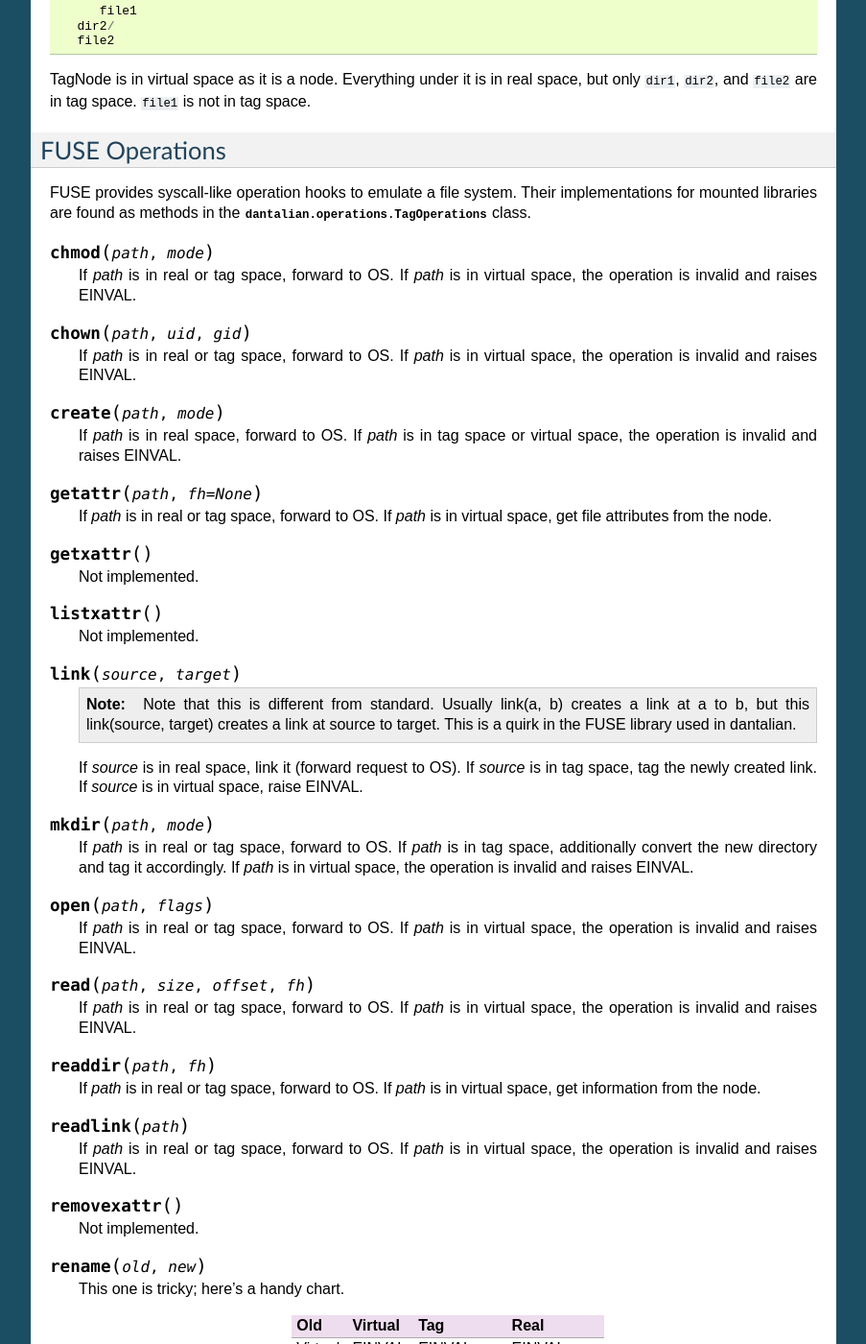
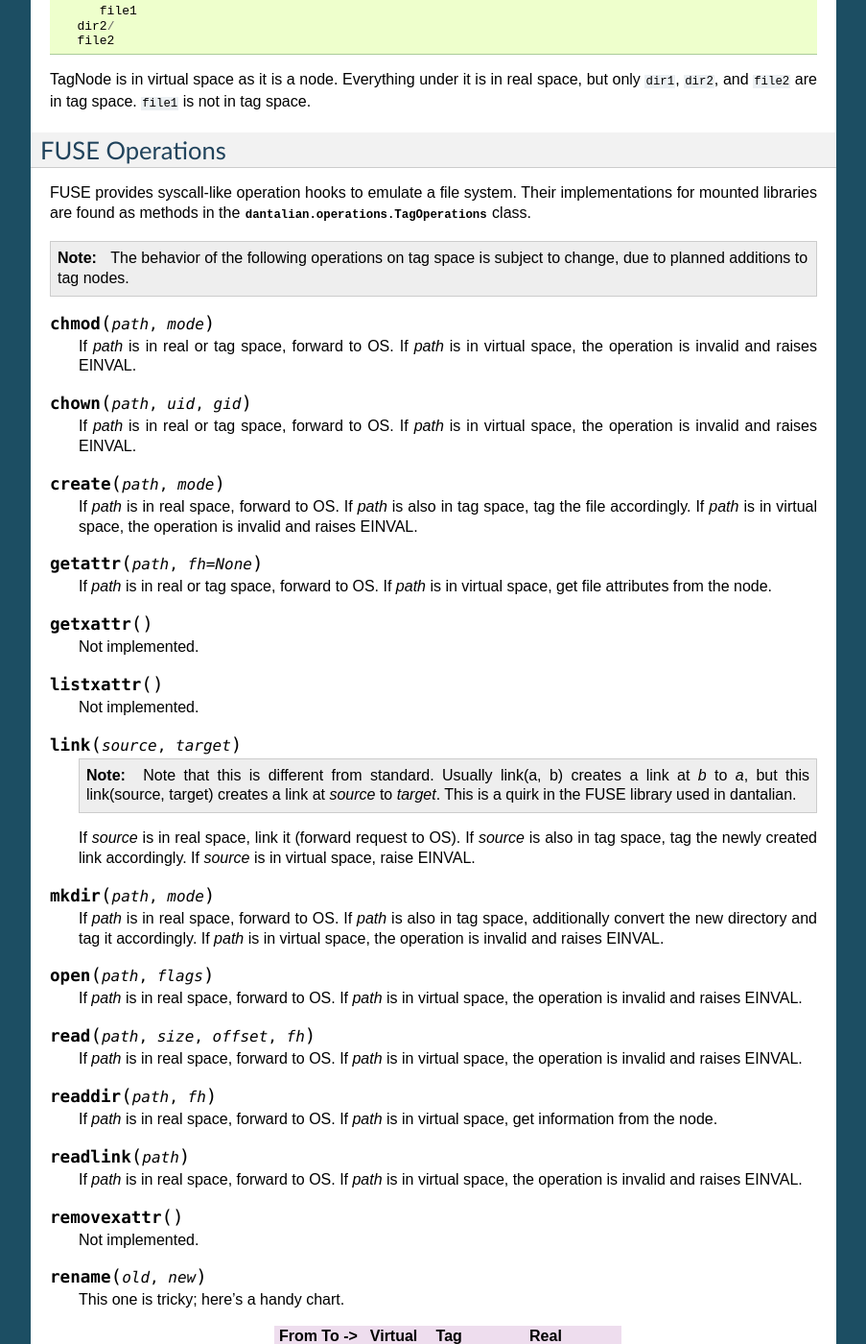
Before and after one commit to darkfeline/dantalian, a Sphinx documentation site: the page built from doc/dev/fuse.rst, in a window 1280 px wide and 1400 px high, scrolled down 509 px. Shown: the whole window at 96% size, without its empty margins (198-1101 px from the left). Built offline with Sphinx 7.4.7, drawn with Linux system fonts in a browser that asks for light colours; some of the changed text lies outside the part shown.

Commit message:
Rewrite specification documentation

```diff
--- a/doc/dev/fuse.rst
+++ b/doc/dev/fuse.rst
@@ -44,6 +44,11 @@ FUSE provides syscall-like operation hooks to emulate a file system.
 Their implementations for mounted libraries are found as methods in the
 :class:`dantalian.operations.TagOperations` class.
 
+.. note::
+
+   The behavior of the following operations on tag space is subject to
+   change, due to planned additions to tag nodes.
+
 .. method:: chmod(path, mode)
    :noindex:
 
@@ -59,14 +64,9 @@ Their implementations for mounted libraries are found as methods in the
 .. method:: create(path, mode)
    :noindex:
 
-   If `path` is in real space, forward to OS.  If `path` is in tag
-   space or virtual space, the operation is invalid and raises EINVAL.
-
-   .. note:
-
-      dantalian's library implementation allows for create() in tag
-      space.  This creates a file and hard links it in the directories
-      corresponding to the tags of the TagNode.
+   If `path` is in real space, forward to OS.  If `path` is also in tag
+   space, tag the file accordingly. If `path` is in virtual space, the
+   operation is invalid and raises EINVAL.
 
 .. method:: getattr(path, fh=None)
    :noindex:
@@ -90,33 +90,33 @@ Their implementations for mounted libraries are found as methods in the
    .. note::
 
       Note that this is different from standard.  Usually link(a, b)
-      creates a link at a to b, but this link(source, target) creates a
-      link at source to target.  This is a quirk in the FUSE library
-      used in dantalian.
+      creates a link at `b` to `a`, but this link(source, target)
+      creates a link at `source` to `target`.  This is a quirk in the
+      FUSE library used in dantalian.
 
    If `source` is in real space, link it (forward request to OS).  If
-   `source` is in tag space, tag the newly created link.  If `source`
-   is in virtual space, raise EINVAL.
+   `source` is also in tag space, tag the newly created link
+   accordingly.  If `source` is in virtual space, raise EINVAL.
 
 .. method:: mkdir(path, mode)
    :noindex:
 
-   If `path` is in real or tag space, forward to OS.  If `path` is in
-   tag space, additionally convert the new directory and tag it
-   accordingly.  If `path` is in virtual space, the operation is invalid
-   and raises EINVAL.
+   If `path` is in real space, forward to OS.  If `path` is also in tag
+   space, additionally convert the new directory and tag it accordingly.
+   If `path` is in virtual space, the operation is invalid and raises
+   EINVAL.
 
 .. method:: open(path, flags)
    :noindex:
 
-   If `path` is in real or tag space, forward to OS.  If `path` is in
-   virtual space, the operation is invalid and raises EINVAL.
+   If `path` is in real space, forward to OS.  If `path` is in virtual
+   space, the operation is invalid and raises EINVAL.
 
 .. method:: read(path, size, offset, fh)
    :noindex:
 
-   If `path` is in real or tag space, forward to OS.  If `path` is in
-   virtual space, the operation is invalid and raises EINVAL.
+   If `path` is in real space, forward to OS.  If `path` is in virtual
+   space, the operation is invalid and raises EINVAL.
 
    .. note:
 
@@ -125,14 +125,14 @@ Their implementations for mounted libraries are found as methods in the
 .. method:: readdir(path, fh)
    :noindex:
 
-   If `path` is in real or tag space, forward to OS.  If `path` is in
-   virtual space, get information from the node.
+   If `path` is in real space, forward to OS.  If `path` is in virtual
+   space, get information from the node.
 
 .. method:: readlink(path)
    :noindex:
 
-   If `path` is in real or tag space, forward to OS.  If `path` is in
-   virtual space, the operation is invalid and raises EINVAL.
+   If `path` is in real space, forward to OS.  If `path` is in virtual
+   space, the operation is invalid and raises EINVAL.
 
 .. method:: removexattr()
    :noindex:
@@ -144,21 +144,21 @@ Their implementations for mounted libraries are found as methods in the
 
    This one is tricky; here's a handy chart.
 
-   +---------+---------+-------------+-------------+
-   | Old     | Virtual | Tag         | Real        |
-   +=========+=========+=============+=============+
-   | Virtual | EINVAL  | EINVAL      | EINVAL      |
-   +---------+---------+-------------+-------------+
-   | Tag     | EINVAL  | untag, tag  | move, untag |
-   +---------+---------+-------------+-------------+
-   | Real    | EINVAL  | tag, remove | move        |
-   +---------+---------+-------------+-------------+
+   +------------+---------+-------------+-------------+
+   | From To -> | Virtual | Tag         | Real        |
+   +============+=========+=============+=============+
+   | Virtual    | EINVAL  | EINVAL      | EINVAL      |
+   +------------+---------+-------------+-------------+
+   | Tag        | EINVAL  | untag, tag  | move, untag |
+   +------------+---------+-------------+-------------+
+   | Real       | EINVAL  | tag, remove | move        |
+   +------------+---------+-------------+-------------+
 
 .. method:: rmdir(path)
    :noindex:
 
-   If `path` is in real or tag space, forward to OS.  If `path` is in
-   virtual space, the operation is invalid and raises EINVAL.
+   If `path` is in real space, forward to OS.  If `path` is in virtual
+   space, the operation is invalid and raises EINVAL.
 
 .. method:: setxattr()
    :noindex:
@@ -175,14 +175,11 @@ Their implementations for mounted libraries are found as methods in the
 
    .. note::
 
-      Note that this is different from standard.  Usually symlink(a, b)
-      creates a symlink at a to b, but this symlink(source, target)
-      creates a symlink at source to target.  This is a quirk in the
-      FUSE library used in dantalian.
+      This has the same quirk as `link()`.
 
    If `source` is in real space, link it (forward request to OS).  If
-   `source` is in tag space, tag the newly created symlink.  If `source`
-   is in virtual space, raise EINVAL.
+   `source` is also in tag space, tag the newly created symlink.  If
+   `source` is in virtual space, raise EINVAL.
 
 .. method:: truncate(path, length, fh=None)
    :noindex:
@@ -197,21 +194,21 @@ Their implementations for mounted libraries are found as methods in the
 .. method:: unlink(path)
    :noindex:
 
-   If `source` is in real space, forward to OS.  If
-   `source` is in tag space, untag the file instead.  If `source`
-   is in virtual space, raise EINVAL.
+   If `source` is in real space, but not tag space, forward to OS.  If
+   `source` is in tag space, untag the file instead.  If `source` is in
+   virtual space, raise EINVAL.
 
 .. method:: utimens(path, times=None)
    :noindex:
 
-   If `path` is in real or tag space, forward to OS.  If `path` is in
-   virtual space, the operation is invalid and raises EINVAL.
+   If `path` is in real space, forward to OS.  If `path` is in virtual
+   space, the operation is invalid and raises EINVAL.
 
 .. method:: write(path, data, offset, fh)
    :noindex:
 
-   If `path` is in real or tag space, forward to OS.  If `path` is in
-   virtual space, the operation is invalid and raises EINVAL.
+   If `path` is in real space, forward to OS.  If `path` is in virtual
+   space, the operation is invalid and raises EINVAL.
 
    .. note:
 
```
Also changed, not shown: other parts of doc/dev/fuse.rst (+2 -2 lines), doc/dev/libop.rst (+35 -20 lines), doc/dev/library.rst (+19 -23 lines).
